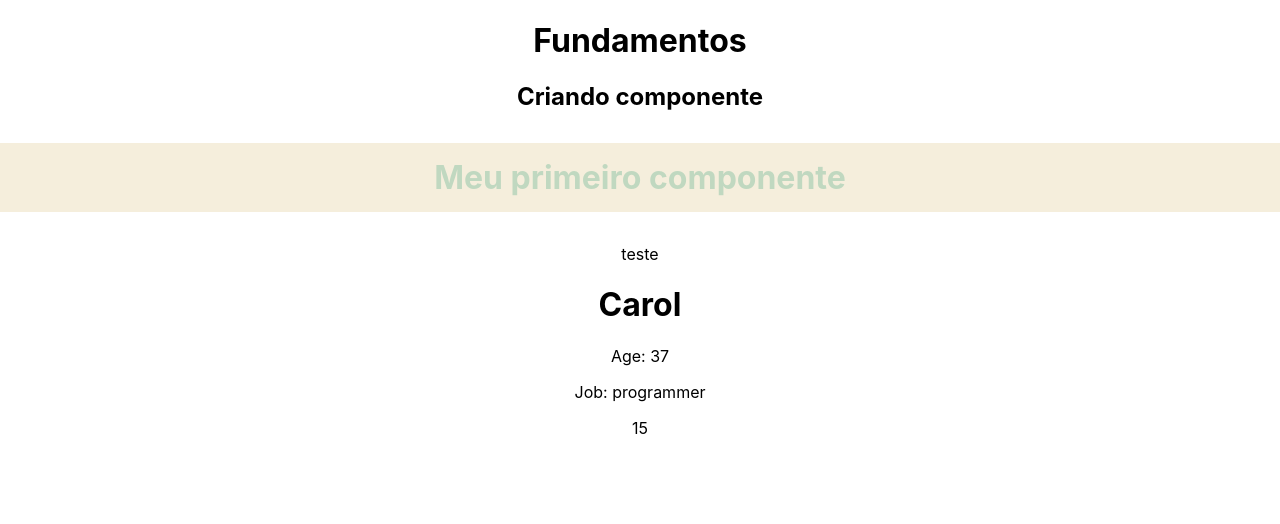
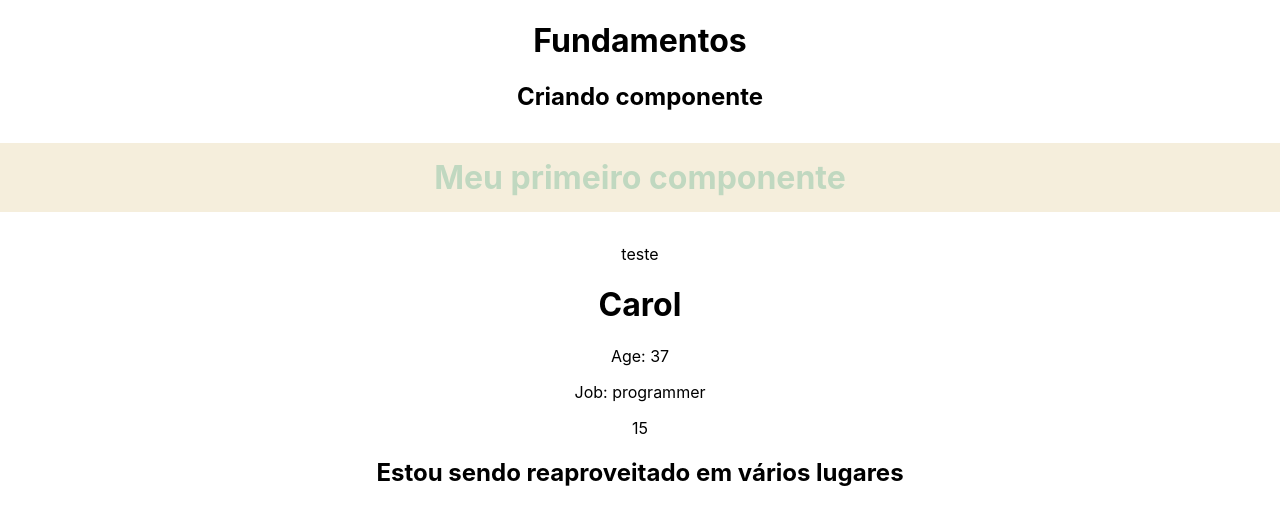
Before and after one commit to carolinakaji/react_estudos, a React (Create React App) app in the folder 2_FUNDAMENTOS/fundamentos/: page / in a window 1280 px wide. Shown: the top 524 px of the page. Built offline with nearby package versions, Linux system fonts and the light colour scheme.

Commit message:
MyComponent na hierarquia de filho do App

```diff
--- a/2_FUNDAMENTOS/fundamentos/src/App.js
+++ b/2_FUNDAMENTOS/fundamentos/src/App.js
@@ -1,6 +1,7 @@
 // components
 import FirstComponent from './components/FirstComponent';
 import TemplateExpressions from './components/TemplateExpressions'
+import MyComponent from './components/MyComponent';
 
 // styles/ CSS
 import './App.css';
@@ -14,6 +15,8 @@ function App() {
       <h2>Criando componente</h2>
       <FirstComponent />
       <TemplateExpressions />
+      <MyComponent />
+
     </div>
   );
 }
```
